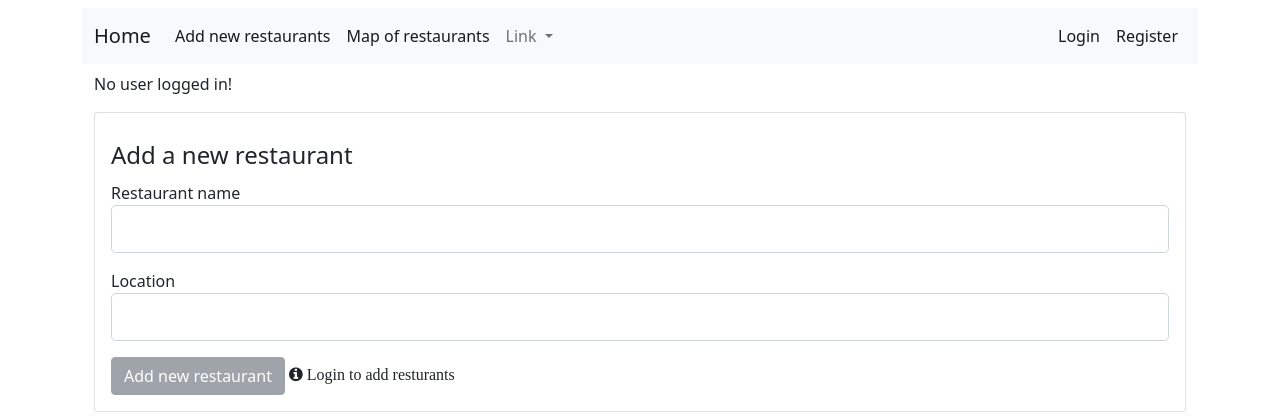
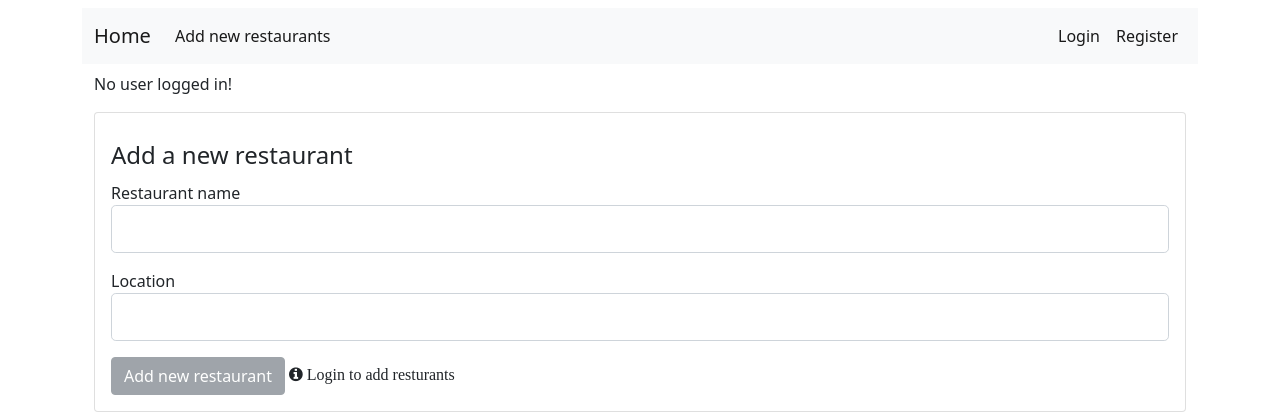
Before and after one commit to juhana-peltomaa/restaurant-app, a Flask app: page /new in a window 1280 px wide. Shown: the top 420 px of the page. Run offline with Flask 2, Linux system fonts and the light colour scheme; some libraries are stand-ins or nearby versions.

Commit message:
cleaned nav-bar

```diff
--- a/templates/layout.html
+++ b/templates/layout.html
@@ -40,20 +40,6 @@
             <ul class="navbar-nav mb-2 mb-lg-0">
                 <li class="nav-item">
                 <a class="nav-link active" href="/new">Add new restaurants</a>
-                </li>
-                <li class="nav-item">
-                <a class="nav-link active" href="/">Map of restaurants</a>
-                </li>
-                <li class="nav-item dropdown">
-                <a class="nav-link dropdown-toggle" href="#" id="navbarScrollingDropdown" role="button" data-bs-toggle="dropdown" aria-expanded="false">
-                    Link
-                </a>
-                <ul class="dropdown-menu" aria-labelledby="navbarScrollingDropdown">
-                    <li><a class="dropdown-item" href="#">Action</a></li>
-                    <li><a class="dropdown-item" href="#">Another action</a></li>
-                    <li><hr class="dropdown-divider"></li>
-                    <li><a class="dropdown-item" href="#">Something else here</a></li>
-                </ul>
                 </li>
             </ul>
             </div>
```
